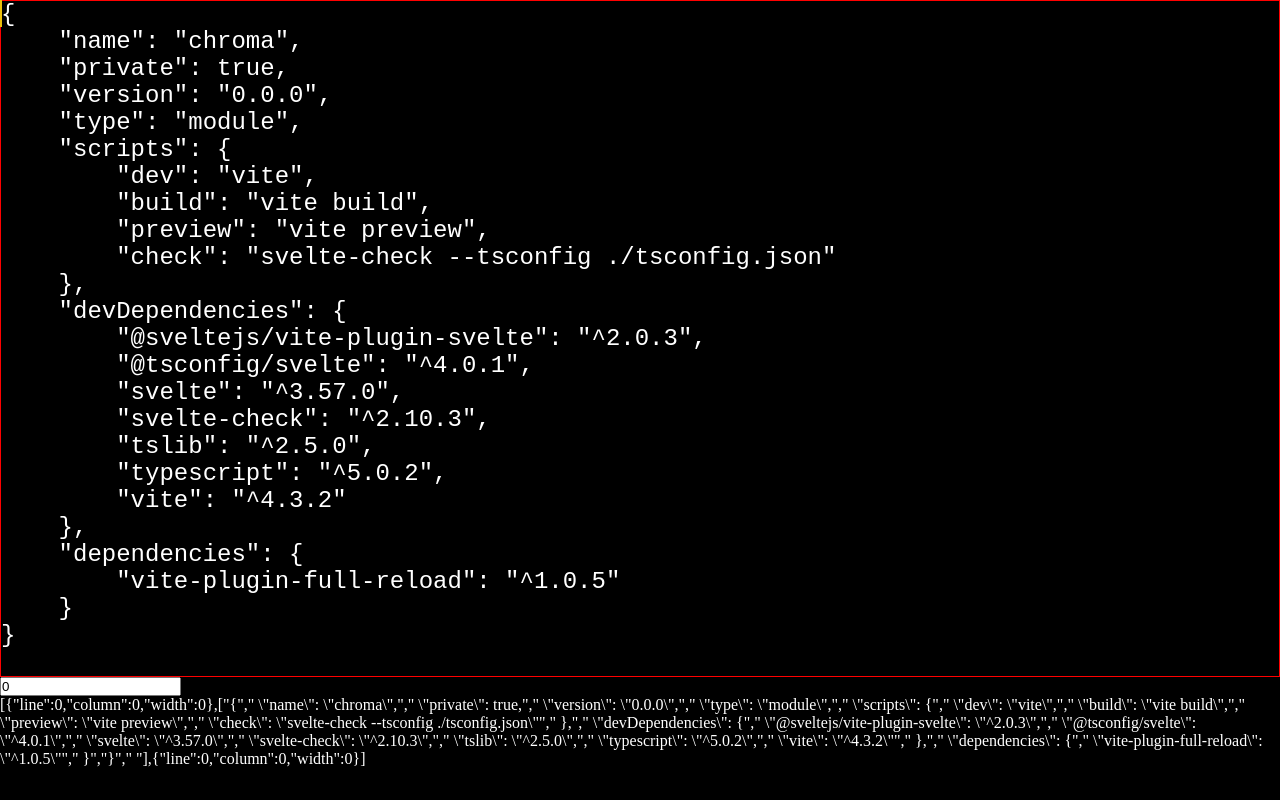
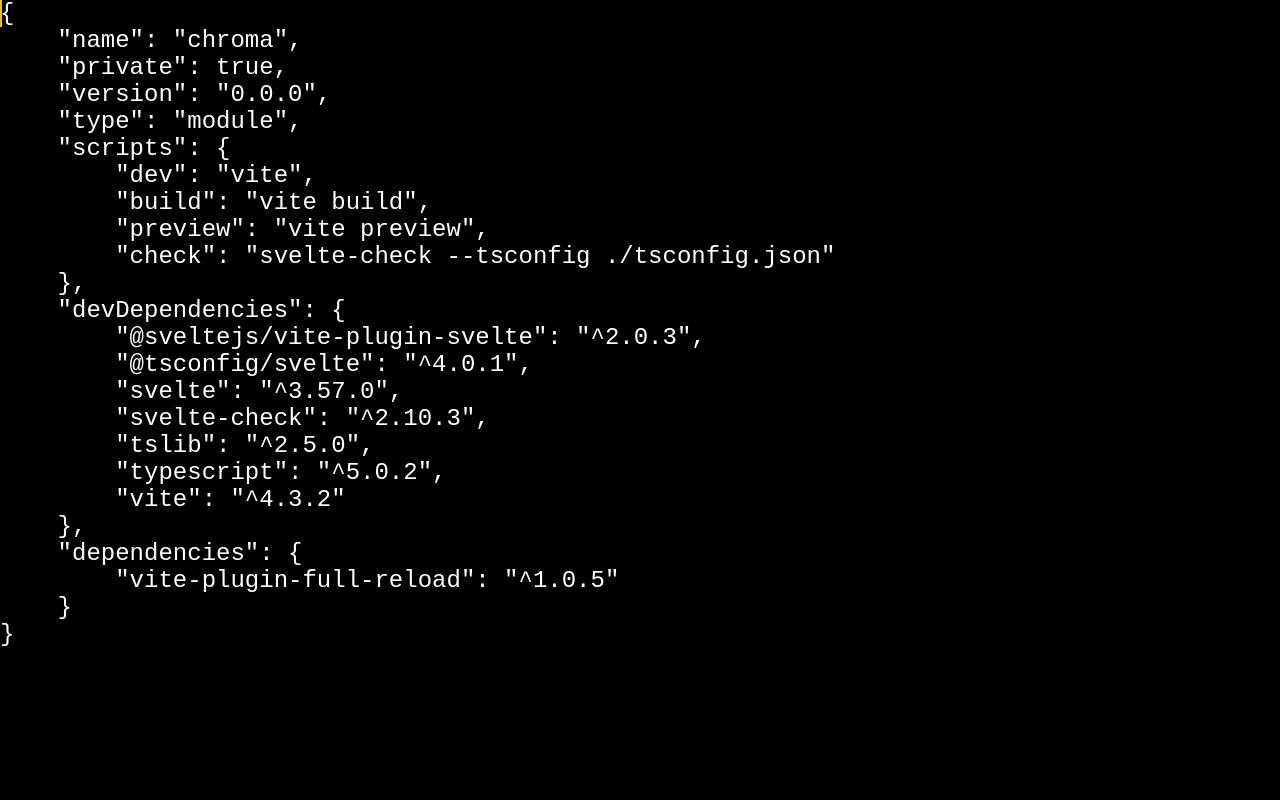
Before and after one commit to Ursu-Radu/chroma, a Svelte app: page / in a window 1280 px wide. Built offline with nearby package versions, Linux system fonts and the light colour scheme.

Commit message:
Selection rectangles work

```diff
--- a/src/App.svelte
+++ b/src/App.svelte
@@ -2,6 +2,13 @@
     import Editor from "./Editor.svelte";
 </script>
 
-<Editor />
+<div class="test">
+    <Editor />
+</div>
 
-<!-- <Test /> -->
+<style>
+    .test {
+        width: 100vw;
+        height: 100vh;
+    }
+</style>
--- a/src/Editor.svelte
+++ b/src/Editor.svelte
@@ -15,7 +15,8 @@
     let editorData = new EditorData(
         new EditorSettings(new TextSettings("JetBrains Mono", 24))
     );
-    $: lineHeight = textSize("measure", editorData.settings.text).y;
+    $: lineHeight =
+        textSize("m\n".repeat(999) + "m", editorData.settings.text).y / 1000;
 
     let fileState = new FileState();
     const SPECIAL_KEYS = specialKeys(fileState);
@@ -24,10 +25,8 @@
         fileState.cursor.pos,
         editorData.settings.text
     );
-    $: cursorSelPos = fileState.posInfo(
-        fileState.cursor.sel ?? 0,
-        editorData.settings.text
-    );
+
+    let selecting = false;
 
     // setInterval(() => {
     //     console.log(fileState.cursor.sel);
@@ -37,14 +36,14 @@
 <svelte:window
     on:mouseup={() => {}}
     on:paste={e => {
-        // e.preventDefault();
-        // fileState.write(e.clipboardData.getData("text"));
-        // fileState = fileState;
+        e.preventDefault();
+        fileState.write(e.clipboardData.getData("text"));
+        fileState = fileState;
     }}
     on:copy={e => {
-        // e.preventDefault();
-        // e.clipboardData.setData("text/plain", fileState.getSelection());
-        // fileState = fileState;
+        e.preventDefault();
+        e.clipboardData.setData("text/plain", fileState.getSelection());
+        fileState = fileState;
     }}
     on:keypress={e => {
         getSelection().empty();
@@ -53,7 +52,6 @@
         fileState = fileState;
     }}
     on:keydown={e => {
-        // selecting = Selecting.No;
         let f = SPECIAL_KEYS[e.key];
         if (f != undefined) {
             e.preventDefault();
@@ -62,36 +60,18 @@
         }
     }}
     on:mousemove={() => {
-        // if (selecting != Selecting.No) {
-        //     let sel = getSelection();
-        //     if (sel == null) return;
-        //     if (sel.anchorNode == null) return;
-        //     if (sel.focusNode == null) return;
-        //     let anchorX = sel.anchorOffset;
-        //     let anchorY = parseInt(
-        //         sel.anchorNode.parentElement.getAttribute("data-lineid")
-        //     );
-        //     let focusX = sel.focusOffset;
-        //     let focusY = parseInt(
-        //         sel.focusNode.parentElement.getAttribute("data-lineid")
-        //     );
-        //     let cursor = fileState.getPlacedCursorPos(anchorX, anchorY);
-        //     let selection = fileState.getPlacedCursorPos(focusX, focusY);
-        //     fileState.cursor.x = cursor.x;
-        //     fileState.cursor.y = cursor.y;
-        //     fileState.cursor.selection = selection;
-        //     fileState.collapseCursor();
-        //     fileState = fileState;
-        //     // console.log(
-        //     //     sel.anchorNode.parentElement.getAttribute("data-lineid"),
-        //     //     sel.focusNode.parentElement.getAttribute("data-lineid")
-        //     // );
-        //     // console.log(getSelection());
-        // }
+        if (selecting) {
+            fileState.updateSelection(codeRef);
+
+            fileState = fileState;
+        }
     }}
     on:mouseup={() => {
-        // selecting = Selecting.No;
-        // getSelection().empty();
+        selecting = false;
+
+        let sel = getSelection();
+
+        sel.setPosition(sel.anchorNode, sel.anchorOffset);
     }}
 />
 
@@ -103,34 +83,30 @@
 `}
     bind:this={everything}
 >
+    <div class="code_area">
         <pre
             class="code code_ref"
             bind:this={codeRef}
             on:mousedown={e => {
                 setTimeout(() => {
-                let sel = getSelection();
-
-                fileState.cursor.move(fileState.fixPos(sel.focusOffset));
-                fileState.cursor.sel = fileState.fixPos(sel.anchorOffset);
-                fileState.collapseCursor();
+                    selecting = true;
+                    fileState.updateSelection(codeRef);
 
                     fileState = fileState;
-
-                // var range = document.createRange();
-                // range.selectNodeContents(codeRef.firstChild);
-                // getSelection().removeAllRanges();
-                // getSelection().addRange(range);
-                // getSelection().anchorNode = 0;
-                // getSelection().focusOffset = 0;
-
-                // sel.empty();
                 }, 0);
-        }}
-        on:mouseup={e => {
-            let sel = getSelection();
-
-            sel.setPosition(sel.anchorNode, sel.anchorOffset);
             }}>{fixedNewlineEnd(fileState.code)}</pre>
+        <div class="sel_rects">
+            {#each fileState.getSelRects(editorData.settings.text) as rect}
+                <div
+                    class="sel_rect"
+                    style:height={`${lineHeight}px`}
+                    style:width={`${rect.end - rect.start}px`}
+                    style:left={`${rect.start}px`}
+                    style:top={`${rect.line * lineHeight}px`}
+                />
+            {/each}
+        </div>
+        <pre class="code code_display">{fixedNewlineEnd(fileState.code)}</pre>
 
         <div
             class="cursor"
@@ -139,7 +115,7 @@
             style:top={`${lineHeight * cursorPos.line}px`}
             style:left={`${cursorPos.width}px`}
         />
-    {#if fileState.cursor.sel != undefined}
+        <!-- {#if fileState.cursor.sel != undefined}
             <div
                 class="sel_cursor"
                 tabindex="-1"
@@ -147,40 +123,64 @@
                 style:top={`${lineHeight * cursorSelPos.line}px`}
                 style:left={`${cursorSelPos.width}px`}
             />
-    {/if}
-
-    <input type="number" bind:value={fileState.cursor.pos} />
-    <br />
-    {JSON.stringify([
-        fileState.posInfo(fileState.cursor.pos, editorData.settings.text),
-        fileState.codeLines,
-        cursorSelPos,
-    ])}
+        {/if} -->
+    </div>
 </div>
 
 <style>
+    .everything {
+        width: 100%;
+        height: 100%;
+        position: relative;
+    }
+    .code_area {
+        width: 100%;
+        height: 100%;
+        overflow: scroll;
+    }
     .code {
         font-size: var(--code-size);
         font-family: var(--code-font);
         /* background-color: #222222; */
         /* border-bottom: 1px solid black;
         border-top: 1px solid black; */
-        border: 1px solid red;
+    }
+    .code_ref {
+        position: absolute;
+        width: 100%;
+        height: 100%;
+        opacity: 0;
         user-select: text;
+        background-color: #ffffff55;
         cursor: text;
     }
+    .code_display {
+        position: absolute;
+        width: 100%;
+        height: 100%;
+        pointer-events: none;
+        /* border: 1px solid red; */
+    }
+
     .cursor {
+        position: absolute;
         pointer-events: none;
         width: 2px;
         background-color: #ecbf0b;
-        position: absolute;
         transition: top 0.05s ease-in-out, left 0.05s ease-in-out;
     }
-    .sel_cursor {
+
+    .sel_rects {
+        width: 100%;
+        height: 100%;
+        position: absolute;
         pointer-events: none;
-        width: 2px;
-        background-color: #0b83ec;
+    }
+
+    .sel_rect {
         position: absolute;
-        transition: top 0.05s ease-in-out, left 0.05s ease-in-out;
+        background: #ffffff44;
+        pointer-events: none;
+        /* border-radius: 4px; */
     }
 </style>
--- a/src/editor.ts
+++ b/src/editor.ts
@@ -87,7 +87,7 @@
         "vite-plugin-full-reload": "^1.0.5"
     }
 }
-    `;
+`;
     private _recalc_lines: boolean = false;
     private _codeLines: string[] = this._code.split("\n");
 
@@ -119,6 +119,25 @@
             return pos - 1;
         }
         return pos;
+    }
+
+    updateSelection(codeRef: Node) {
+        let sel = getSelection();
+        if (sel == null) return;
+        if (
+            sel.anchorNode != codeRef.firstChild &&
+            sel.focusNode != codeRef.firstChild
+        )
+            return;
+
+        this.cursor.move(this.fixPos(sel.focusOffset));
+        this.cursor.sel = this.fixPos(sel.anchorOffset);
+        this.collapseCursor();
+    }
+
+    leadingSpaces(line: number): number {
+        let space_match = this.codeLines[line].match(/^ */);
+        return space_match.length == 0 ? 0 : space_match[0].length;
     }
 
     slice(start: number, end?: number): string {
@@ -208,6 +227,31 @@
         return s;
     }
 
+    getSelRects(
+        settings: TextSettings
+    ): { line: number; start: number; end: number }[] {
+        if (this.cursor.sel == undefined) {
+            return [];
+        }
+        let s = this.getSelection();
+        let swapped = this.cursor.sortSelection();
+        let { x, y } = this.getXY(this.cursor.pos);
+        if (swapped) {
+            this.cursor.swapSelection();
+        }
+        return s.split("\n").map((s, i) => {
+            let start =
+                i == 0
+                    ? textSize(this.codeLines[y].slice(0, x), settings).x
+                    : 0;
+            return {
+                line: y + i,
+                start,
+                end: start + textSize(s, settings).x,
+            };
+        });
+    }
+
     write(s: string) {
         this.deleteSelection();
 
@@ -266,8 +310,7 @@
 
     unshiftLine() {
         const inner = (line: number): number => {
-            let space_match = this.codeLines[line].match(/^ */);
-            let spaces = space_match.length == 0 ? 0 : space_match[0].length;
+            let spaces = this.leadingSpaces(line);
 
             let remove = rotMod(spaces, 4);
             if (spaces == 0) {
@@ -291,10 +334,6 @@
         let start = this.getXY(this.cursor.pos).y;
         let end = this.getXY(this.cursor.sel).y;
 
-        if (swapped) {
-            this.cursor.swapSelection();
-        }
-
         let shift = 0;
         for (let i = start; i <= end; i++) {
             let move = inner(i);
@@ -304,6 +343,49 @@
             }
         }
         this.cursor.sel -= shift;
+
+        if (swapped) {
+            this.cursor.swapSelection();
+        }
+    }
+
+    shiftLine() {
+        if (this.cursor.sel == undefined) {
+            let x = this.getXY(this.cursor.pos).x;
+            this.write(" ".repeat(4 - (x % 4)));
+            return;
+        }
+
+        let swapped = this.cursor.sortSelection();
+
+        let start = this.getXY(this.cursor.pos).y;
+        let end = this.getXY(this.cursor.sel).y;
+
+        let shift = 0;
+        for (let i = start; i <= end; i++) {
+            let spaces = this.leadingSpaces(i);
+
+            let line_start = this.getPos(0, i);
+
+            let add = 4 - (spaces % 4);
+            // console.log(spaces, add);
+
+            shift += add;
+
+            this.code =
+                this.slice(0, line_start) +
+                " ".repeat(add) +
+                this.slice(line_start);
+
+            if (i == start) {
+                this.cursor.move(this.cursor.pos + add, false);
+            }
+        }
+        this.cursor.sel += shift;
+
+        if (swapped) {
+            this.cursor.swapSelection();
+        }
     }
 
     enter() {
@@ -315,9 +397,9 @@
 
         let space_match = line.match(/^ */);
         let spaces = space_match.length == 0 ? 0 : space_match[0].length;
-        console.log(spaces);
+        // console.log(spaces);
         let new_spaces = snap(spaces, 4);
-        console.log(spaces);
+        // console.log(spaces);
 
         if (
             ["()", "[]", "{}"].includes(
@@ -435,8 +517,7 @@
         if (e.shiftKey) {
             fileState.unshiftLine();
         } else {
-            let x = fileState.getXY(fileState.cursor.pos).x;
-            fileState.write(" ".repeat(4 - (x % 4)));
+            fileState.shiftLine();
         }
     },
     Enter: (e: KeyboardEvent) => {
--- a/src/util.ts
+++ b/src/util.ts
@@ -36,7 +36,7 @@
 export const EMPTY_CHAR = "​";
 
 export const fixedNewlineEnd = (s: string) => {
-    if (s[s.length - 1] == "\n") {
+    if (s.length == 0 || s[s.length - 1] == "\n") {
         return s + EMPTY_CHAR;
     }
     return s;
```
Lines whose indentation alone changed are shown as unchanged.
